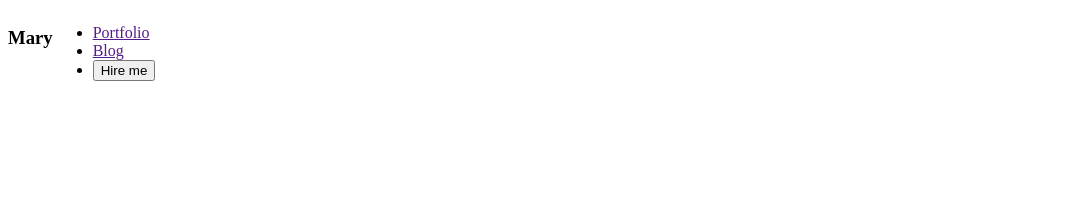
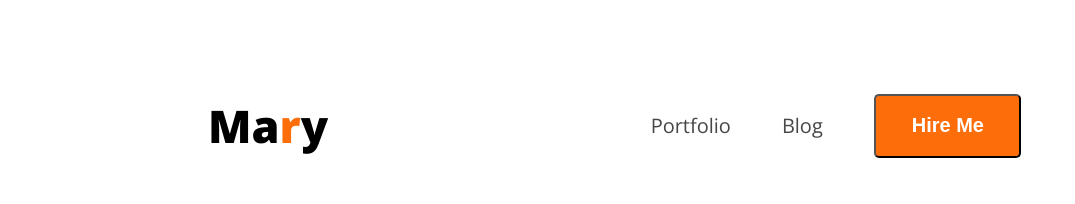
Before and after one commit to M-H-Nayem/web-portfolio, a plain HTML site: page index.html in a window 1280 px wide. Shown: the whole page, without its empty margins (0-1075 px from the left). Drawn offline with nearby package versions, Linux system fonts and the light colour scheme.

Commit message:
added nav bar in header

```diff
--- a/css/style.css
+++ b/css/style.css
@@ -1,8 +1,52 @@
 
 
-nav {
-display: flex;
+.open-sans-normal {
+  font-family: "Open Sans", serif;
+  font-optical-sizing: auto;
+  font-style: normal;
+  font-variation-settings:
+    "wdth" 100;
+}
+/* shared style */
+ .span-r{
+    color: #FD6E0A;
+ }
 
 
 
+/* nav styles */
+nav {
+display: flex;
+align-items: center;
+justify-content: space-between;
+margin: 50px 200px;
+
 }
+ .nav-title{
+    font-weight: 800;
+    font-size: 45px;
+ }
+nav ul li {
+    list-style: none;
+    margin-right: 51px ;
+}
+nav li a{
+    text-decoration: none;
+    font-size: 20px;
+}
+.dark-2{
+    color: rgba(71, 71, 71, 1);
+}
+nav ul{
+    display: flex;
+    align-items: center;
+
+}
+.btn-color{
+    font-size: 20px;
+background-color: #FD6E0A;
+font-weight: bold ;
+color: white;
+padding: 18px 35px 19px 36px;
+border-radius: 5PX;
+}
--- a/index.html
+++ b/index.html
@@ -1,42 +1,31 @@
 <!DOCTYPE html>
 <html lang="en">
   <head>
-    <meta charset="UTF-8">
-    <meta name="viewport" content="width=device-width, initial-scale=1.0">
+    <meta charset="UTF-8" />
+    <meta name="viewport" content="width=device-width, initial-scale=1.0" />
     <title>First Portfolio Website</title>
-<link rel="stylesheet" href="css/style.css">
-
+    <link rel="preconnect" href="https://fonts.googleapis.com" />
+    <link rel="preconnect" href="https://fonts.gstatic.com" crossorigin />
+    <link
+      href="https://fonts.googleapis.com/css2?family=Open+Sans:ital,wght@0,300..800;1,300..800&display=swap"
+      rel="stylesheet"
+    />
+    <link rel="stylesheet" href="css/style.css" />
   </head>
-<body>
+  <body class="open-sans-normal">
     <header>
       <nav>
-<h3>Mary</h3>
+        <h3 class="nav-title">Ma<span class="span-r">r</span>y</h3>
         <ul>
-<li><a href="">Portfolio</a></li>
-<li><a href="">Blog</a></li>
-<li><a href=""><button>Hire me</button></a></li>
-
-
-
-
-
+          <li><a class="dark-2" href="">Portfolio</a></li>
+          <li><a class="dark-2" href="">Blog </a></li>
+          <li>
+            <a href=""><button class="btn-color">Hire Me</button></a>
+          </li>
         </ul>
-
-
-
-
-
       </nav>
-
-
     </header>
-    <main>
-
-
-    </main>
-    <footer>
-
-
-    </footer>
+    <main></main>
+    <footer></footer>
   </body>
 </html>
```
Lines whose indentation alone changed are shown as unchanged.
